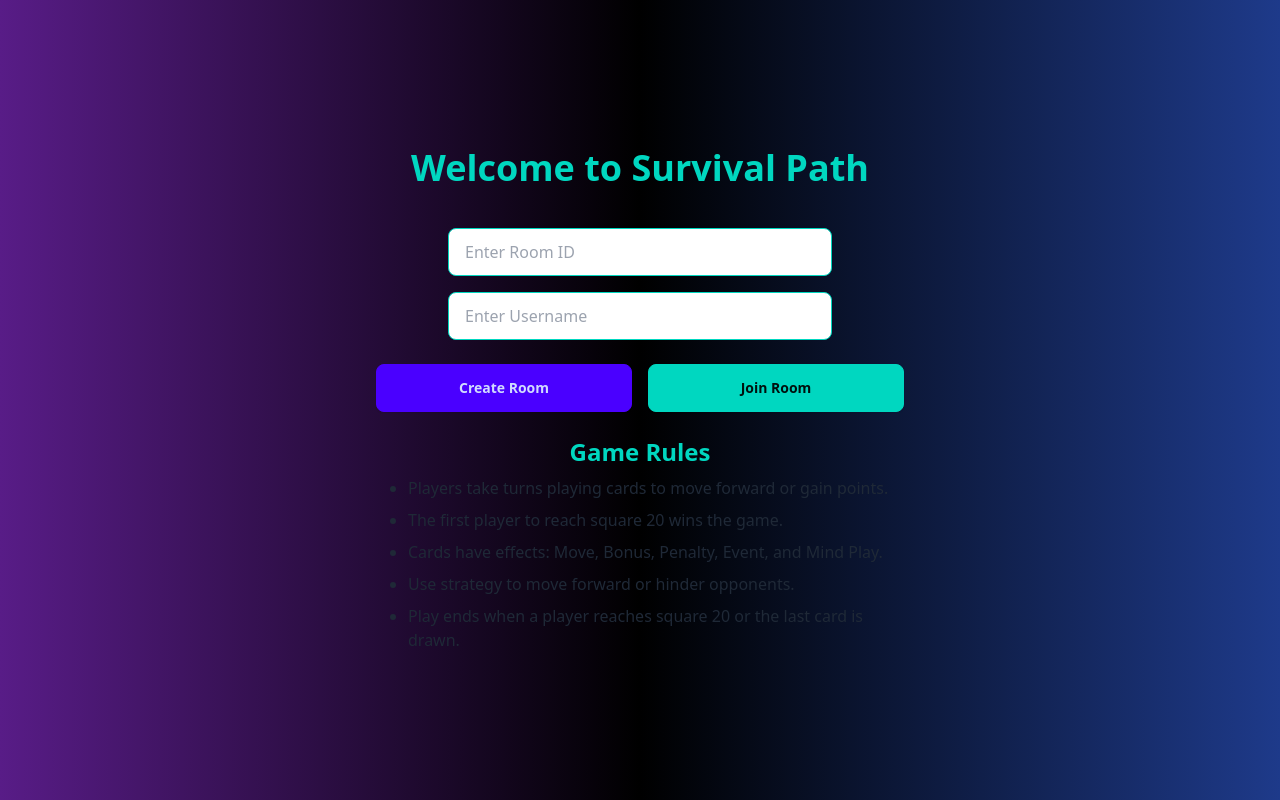
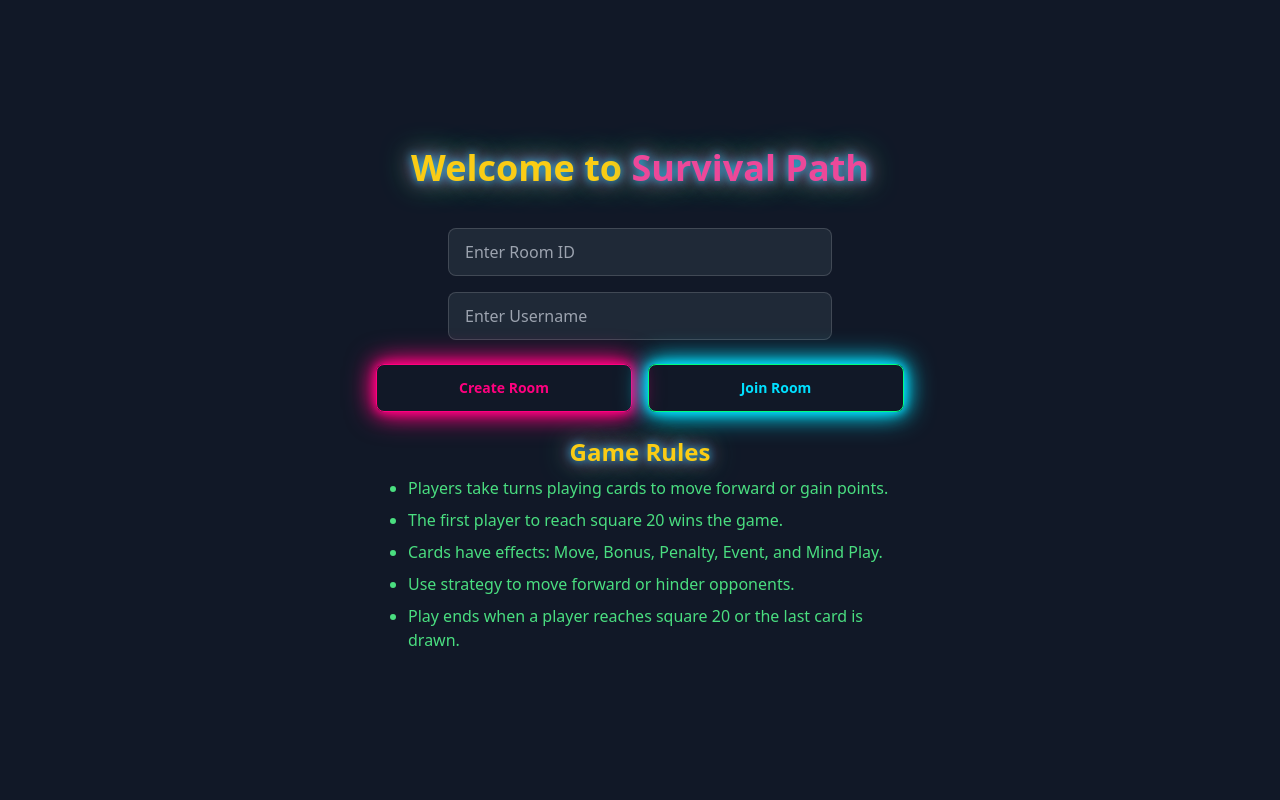
Before and after one commit to ponza-art/game, a React (Vite) app in the folder frontend/: page / in a window 1280 px wide. Built offline with nearby package versions, Linux system fonts and the light colour scheme; no server answers.

Commit message:
design changes

```diff
--- a/frontend/src/App.jsx
+++ b/frontend/src/App.jsx
@@ -7,7 +7,7 @@ const App = () => {
   const [view, setView] = useState("home");
 
   return (
-    <div className="min-h-screen flex flex-col items-center justify-center bg-gradient-to-r from-purple-900 via-black to-blue-900 text-neon">
+    <div className="min-h-screen flex flex-col items-center justify-center bg-gray-900 text-neon">
       {view === "home" ? (
         <RoomManager setRoomId={setRoomId} setView={setView} />
       ) : (
--- a/frontend/src/components/Card.jsx
+++ /dev/null
@@ -1,25 +0,0 @@
-/* eslint-disable no-unused-vars */
-import React from 'react'
-
-function Card(type, description) {
-
-    const cardColors = {
-        Movement: 'bg-blue-500',
-        Bonus: 'bg-green-500',
-        Penalty: 'bg-red-500',
-        Challenge: 'bg-yellow-500',
-        Event: 'bg-purple-500',
-      };
-
-
-      return (
-        <div
-          className={`transform hover:scale-105 transition duration-300 flex flex-col items-center justify-center p-4 rounded-md shadow-md w-48 h-64 ${cardColors[type]} text-white`}
-        >
-          <h2 className="text-xl font-bold">{type}</h2>
-          <p className="mt-2 text-sm">{description}</p>
-        </div>
-      );
-}
-
-export default Card
--- a/frontend/src/components/GamePage.jsx
+++ /dev/null
@@ -1,58 +0,0 @@
-/* eslint-disable no-unused-vars */
-import React, { useState } from 'react';
-import GameBoard from '../components/GameBoard';
-import PlayerDashboard from '../components/PlayerDashboard';
-
-function GamePage() {
-  const [board] = useState(
-    Array.from({ length: 20 }, (_, i) => ({
-      position: i + 1,
-      effect: i % 5 === 0 ? 'Bonus' : 'Neutral',
-    }))
-  );
-
-  const [players, setPlayers] = useState([
-    { name: 'Player 1', tokenPosition: 1, score: 0, cards: [] },
-    { name: 'Player 2', tokenPosition: 1, score: 0, cards: [] },
-  ]);
-
-  const [currentPlayerIndex, setCurrentPlayerIndex] = useState(0);
-
-  const movePlayer = (steps) => {
-    setPlayers((prevPlayers) =>
-      prevPlayers.map((player, index) =>
-        index === currentPlayerIndex
-          ? {
-              ...player,
-              tokenPosition: Math.min(player.tokenPosition + steps, 20),
-            }
-          : player
-      )
-    );
-    setCurrentPlayerIndex((prevIndex) => (prevIndex + 1) % players.length);
-  };
-
-  return (
-    <div className="min-h-screen flex flex-col items-center bg-gray-900 text-white">
-      <h1 className="text-3xl font-bold my-6">Survival Path</h1>
-      <GameBoard board={board} players={players} />
-      <div className="flex space-x-4 mt-6">
-        {players.map((player, index) => (
-          <PlayerDashboard
-            key={index}
-            player={player}
-            isCurrentPlayer={currentPlayerIndex === index}
-          />
-        ))}
-      </div>
-      <button
-        className="mt-6 bg-blue-500 px-4 py-2 rounded text-white"
-        onClick={() => movePlayer(3)}
-      >
-        Move Player
-      </button>
-    </div>
-  );
-}
-
-export default GamePage;
--- a/frontend/src/components/HomePage.jsx
+++ /dev/null
@@ -1,9 +0,0 @@
-function HomePage() {
-    return (
-      <div className="flex items-center justify-center min-h-screen bg-gray-900 text-white">
-        <h1 className="text-4xl font-bold">Welcome to Survival Path</h1>
-      </div>
-    );
-  }
-
-  export default HomePage;
--- a/frontend/src/components/NavBar.jsx
+++ /dev/null
@@ -1,13 +0,0 @@
-const Navbar = () => {
-    return (
-      <nav className="bg-gray-800 p-4 text-white w-full flex justify-between items-center">
-        <h1 className="text-2xl font-bold">Survival Path</h1>
-        <ul className="flex space-x-4">
-          <li><a href="/" className="hover:underline">Home</a></li>
-          <li><a href="/game" className="hover:underline">Play</a></li>
-        </ul>
-      </nav>
-    );
-  };
-
-  export default Navbar;
--- a/frontend/src/components/PlayerDashboard.jsx
+++ /dev/null
@@ -1,28 +0,0 @@
-/* eslint-disable no-unused-vars */
-import React from 'react'
-
-function PlayerDashboard( player, isCurrentPlayer ) {
-    return (
-        <div className={`p-4 bg-gray-800 text-white rounded-lg shadow-md ${isCurrentPlayer ? 'border-4 border-yellow-500' : ''}`}>
-          <h3 className="text-lg font-bold">{player.name}</h3>
-          <p>Position: {player.tokenPosition}</p>
-          <p>Score: {player.score}</p>
-          <div className="mt-4">
-            <h4 className="text-sm font-bold">Cards:</h4>
-            <div className="grid grid-cols-3 gap-2">
-              {player.cards.length > 0 ? (
-                player.cards.map((card, index) => (
-                  <div key={index} className="bg-gray-700 rounded p-2 text-xs">
-                    {card.type}
-                  </div>
-                ))
-              ) : (
-                <p className="text-gray-400 text-xs">No cards</p>
-              )}
-            </div>
-          </div>
-        </div>
-      );
-}
-
-export default PlayerDashboard
--- a/frontend/src/components/RoomManager.jsx
+++ b/frontend/src/components/RoomManager.jsx
@@ -1,3 +1,4 @@
+// RoomManager.jsx
 import React, { useState } from "react";
 import socket from "../socket";
 
@@ -28,9 +29,9 @@ const RoomManager = ({ setRoomId, setView }) => {
   };
 
   return (
-    <div className="p-6 flex flex-col items-center space-y-6 text-center">
-      <h1 className="text-4xl font-bold text-accent neon-glow mb-4">
-        Welcome to Survival Path
+    <div className="p-6 flex flex-col items-center space-y-6 text-center bg-gray-900 text-white">
+      <h1 className="text-4xl font-bold text-yellow-400 neon-glow mb-4">
+        Welcome to <span className="text-pink-500">Survival Path</span>
       </h1>
       <div className="w-full space-y-4">
         <input
@@ -38,29 +39,28 @@ const RoomManager = ({ setRoomId, setView }) => {
           placeholder="Enter Room ID"
           value={roomInput}
           onChange={(e) => setRoomInput(e.target.value)}
-          className="input input-bordered input-accent w-full max-w-sm"
+          className="input input-bordered input-yellow-400 w-full max-w-sm bg-gray-800 text-pink-500"
         />
         <input
           type="text"
           placeholder="Enter Username"
           value={username}
           onChange={(e) => setUsername(e.target.value)}
-          className="input input-bordered input-accent w-full max-w-sm"
+          className="input input-bordered input-yellow-400 w-full max-w-sm bg-gray-800 text-blue-400"
         />
       </div>
       {error && <div className="text-red-500">{error}</div>}
       <div className="space-x-4 mt-4">
-        <button onClick={createRoom} className="btn btn-primary btn-wide">
+        <button onClick={createRoom} className="btn btn-primary btn-wide  shadow-neon shadow-neonPink hover:text-white hover:shadow-neonGreen  hover:bg-transparent bg-transparent text-neonPink">
           Create Room
         </button>
-        <button onClick={joinRoom} className="btn btn-accent btn-wide">
+        <button onClick={joinRoom} className="btn btn-accent btn-wide shadow-neon hover:text-white hover:shadow-neonGreen hover:bg-transparent shadow-neonBlue hover:border-neonBlue bg-transparent text-neonBlue">
           Join Room
         </button>
       </div>
-      {/* Game Rules */}
       <div className="mt-8 w-full max-w-lg">
-        <h2 className="text-2xl font-bold text-accent neon-glow mb-2">Game Rules</h2>
-        <ul className="list-disc text-left ml-6 space-y-2">
+        <h2 className="text-2xl font-bold text-yellow-400 neon-glow mb-2">Game Rules</h2>
+        <ul className="list-disc text-left ml-6 space-y-2 text-green-400">
           <li>Players take turns playing cards to move forward or gain points.</li>
           <li>The first player to reach square 20 wins the game.</li>
           <li>Cards have effects: Move, Bonus, Penalty, Event, and Mind Play.</li>
--- a/frontend/src/components/Rules.jsx
+++ /dev/null
@@ -1,20 +0,0 @@
-const Rules = () => (
-    <div className="p-6 text-center">
-      <h1 className="text-3xl font-bold mb-4">Game Rules</h1>
-      <ul className="list-disc text-left ml-8 space-y-2">
-        <li>Players take turns playing cards to move forward or gain points.</li>
-        <li>The first player to reach square 20 wins the game.</li>
-        <li>Cards have effects: Move, Bonus, Penalty, Event, and Mind Play.</li>
-        <li>Use strategy to move forward or hinder opponents.</li>
-        <li>Play ends when a player reaches square 20 or the last card is drawn.</li>
-      </ul>
-      <button
-        onClick={() => window.history.back()}
-        className="mt-6 px-4 py-2 bg-gray-600 text-white rounded shadow"
-      >
-        Back
-      </button>
-    </div>
-  );
-
-  export default Rules;
--- a/frontend/src/index.css
+++ b/frontend/src/index.css
@@ -1,3 +1,17 @@
 @tailwind base;
 @tailwind components;
 @tailwind utilities;
+
+
+@keyframes neonPulse {
+  0%, 100% {
+    text-shadow: 0 0 5px #ff007f, 0 0 10px #ff007f, 0 0 20px #00e0ff;
+  }
+  50% {
+    text-shadow: 0 0 10px #00e0ff, 0 0 20px #ff007f, 0 0 30px #00ff7f;
+  }
+}
+
+.neon-glow {
+  animation: neonPulse 1.5s infinite alternate;
+}
--- a/frontend/tailwind.config.js
+++ b/frontend/tailwind.config.js
@@ -1,17 +1,42 @@
 /** @type {import('tailwindcss').Config} */
-import daisyui from "daisyui"
+import daisyui from "daisyui";
 
 export default {
-  content: [
-    "./index.html",
-    "./src/**/*.{js,ts,jsx,tsx}",
-  ],
+  content: ["./index.html", "./src/**/*.{js,ts,jsx,tsx}"],
   theme: {
     extend: {
 
+      colors: {
+        neonPink: "#ff007f",
+        neonBlue: "#00e0ff",
+        neonGreen: "#00ff7f",
+        darkBg: "#1a1a2e",
+        darkAccent: "#16213e",
+      },
+      fontFamily: {
+        cyber: ["Orbitron", "sans-serif"], // Example of a cyberpunk-style font
+      },
+      boxShadow: {
+        neon: "0 0 10px #ff007f, 0 0 20px #ff007f, 0 0 30px #00e0ff",
+      },
     },
   },
-  plugins: [
-    daisyui,
-  ],
-}
+  plugins: [daisyui],
+  daisyui: {
+    themes: [
+      {
+        cyberpunk: {
+          primary: "#ff007f",
+          secondary: "#00e0ff",
+          accent: "#00ff7f",
+          neutral: "#1a1a2e",
+          "base-100": "#0d0d19",
+          info: "#1e90ff",
+          success: "#00ff7f",
+          warning: "#ffcc00",
+          error: "#ff4500",
+        },
+      },
+    ],
+  },
+};
```
Also changed, not shown: frontend/src/components/GameBoard.jsx (+63 -51 lines), 1 other file (tests, documents, lock files or other folders).
